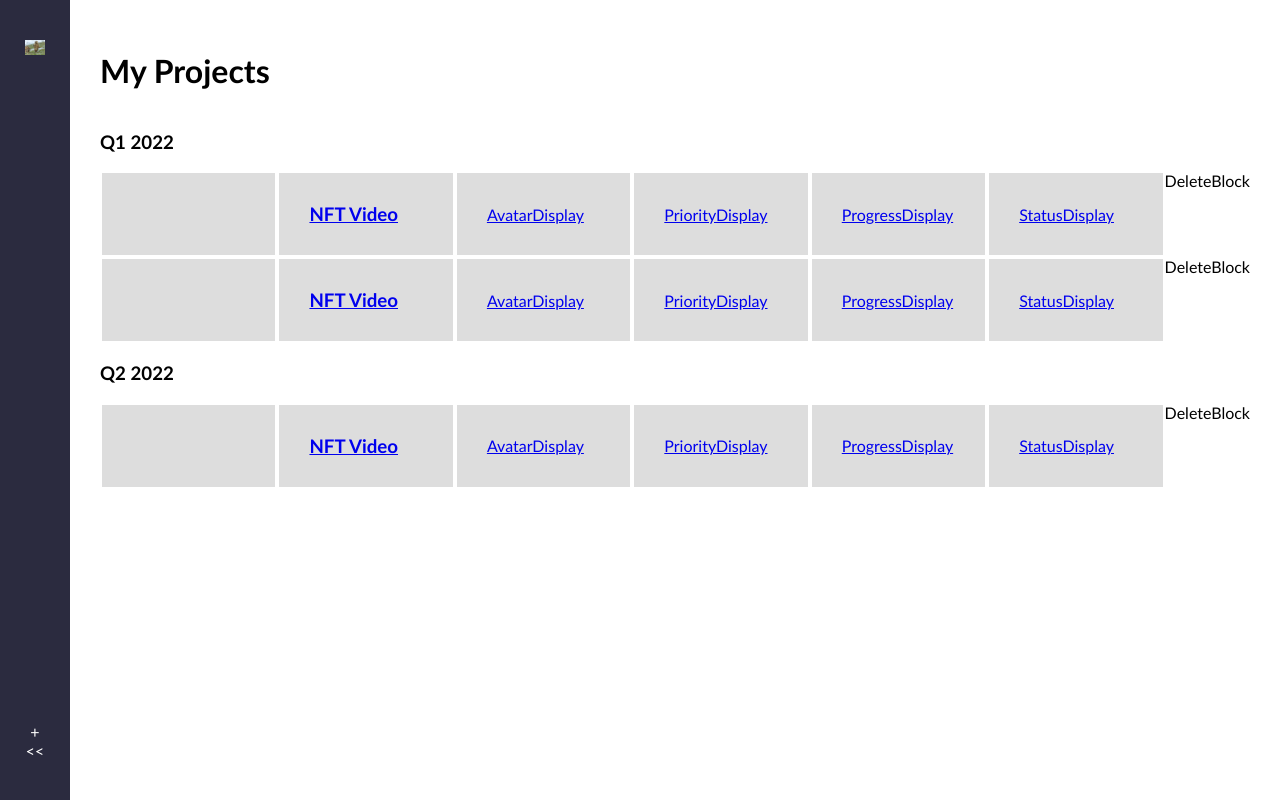
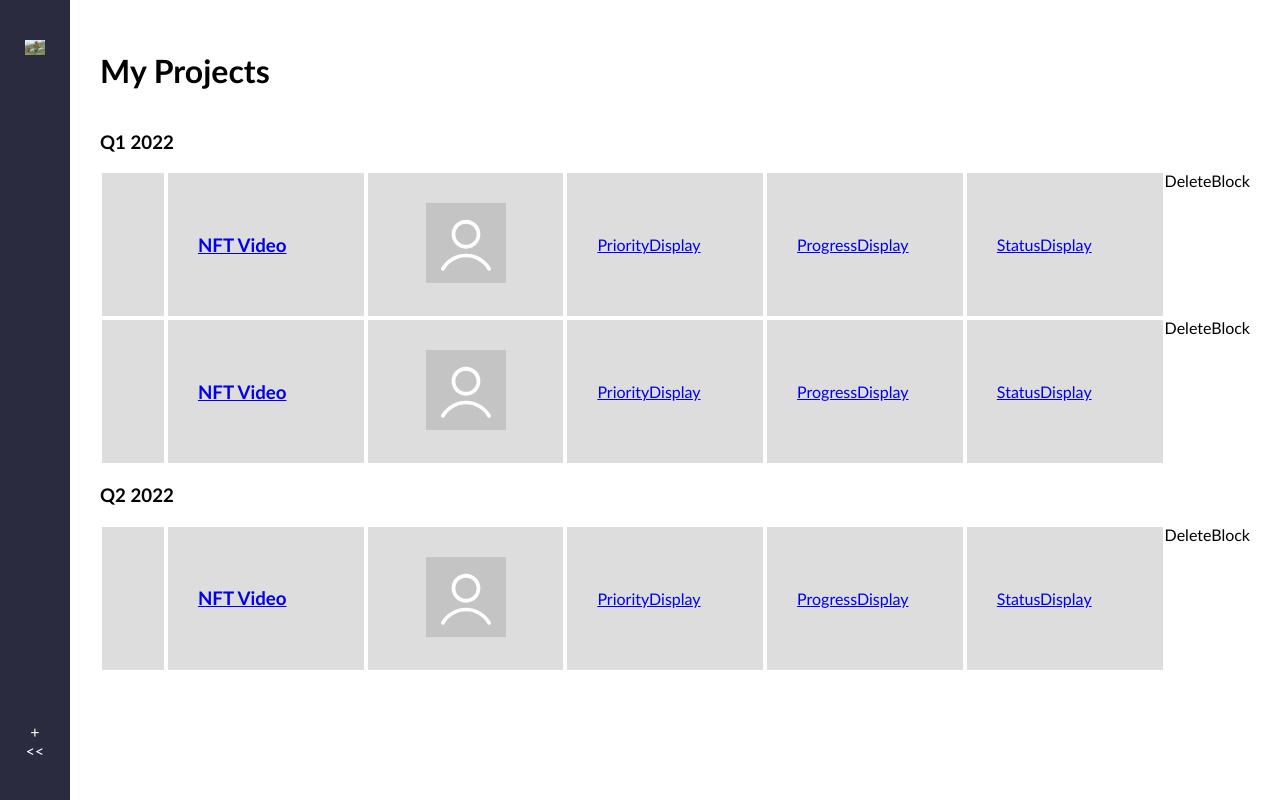
Before and after one commit to hayesdev/8-Fifteen, a React (Create React App) app in the folder 8-fifteen/: page / in a window 1280 px wide. Built offline with nearby package versions, Linux system fonts and the light colour scheme.

Commit message:
Adds blank avatar for dashboard

```diff
--- a/8-fifteen/src/components/AvatarDisplay.js
+++ b/8-fifteen/src/components/AvatarDisplay.js
@@ -1,7 +1,17 @@
 import React from "react";
+import blankAvatar from "../images/blank-avatar-3.svg";
 
-const AvatarDisplay = () => {
-  return <div>AvatarDisplay</div>;
+const AvatarDisplay = (ticket) => {
+  return (
+    <div className="avatar-container">
+      <div className="img-container">
+        <img
+          src={ticket.avatar ? ticket.avatar : blankAvatar}
+          alt={`${ticket.owner}`}
+        ></img>
+      </div>
+    </div>
+  );
 };
 
 export default AvatarDisplay;
--- a/8-fifteen/src/components/TicketCard.js
+++ b/8-fifteen/src/components/TicketCard.js
@@ -12,7 +12,7 @@ const TicketCard = ({ color, ticket }) => {
       <Link to={`/ticket/${ticket.documentId}`} id="link">
         <div className="ticket-color"></div>
         <h3>{ticket.title}</h3>
-        <AvatarDisplay />
+        <AvatarDisplay ticke={ticket} />
         <PriorityDisplay />
         <ProgressDisplay />
         <StatusDisplay />
--- a/8-fifteen/src/index.css
+++ b/8-fifteen/src/index.css
@@ -1,7 +1,8 @@
-html, body {
+html,
+body {
   margin: 0;
   padding: 0;
-  font-family: 'Trebuchet MS', Arial, sans-serif;
+  font-family: "Trebuchet MS", Arial, sans-serif;
 }
 
 .app {
@@ -14,8 +15,8 @@ nav {
   flex-direction: column;
   justify-content: space-between;
   height: 100vh;
-  background-color: rgb(43,43,63);
-  color: rgb(255,255,255);
+  background-color: rgb(43, 43, 63);
+  color: rgb(255, 255, 255);
   text-align: center;
 }
 
@@ -42,8 +43,8 @@ nav .icon {
 }
 
 .dashboard .ticket-container {
-    height: 80vh;
-    overflow: scroll;
+  height: 80vh;
+  overflow: scroll;
 }
 
 /***** Ticket Card *****/
@@ -65,3 +66,19 @@ nav .icon {
   padding: 30px;
   background-color: rgb(221, 221, 221);
 }
+
+.ticket-card .ticket-color {
+  width: 15px !important;
+  margin: 2px;
+}
+
+.ticket-card .avatar-container {
+  display: flex;
+  justify-content: center;
+  width: 80px;
+}
+
+.img-container img {
+  width: 80px;
+  height: 80px;
+}
--- a/8-fifteen/src/pages/Dashboard.js
+++ b/8-fifteen/src/pages/Dashboard.js
@@ -46,7 +46,7 @@ const Dashboard = () => {
     ...new Set(tickets?.map(({ category }) => category)),
   ];
 
-  console.log(uniqueCategories);
+  // console.log(uniqueCategories);
 
   return (
     <div className="dashboard">
```
Also changed, not shown: 8-fifteen/src/images/blank-avatar-3.svg (added), 1 other file (tests, documents, lock files or other folders).
